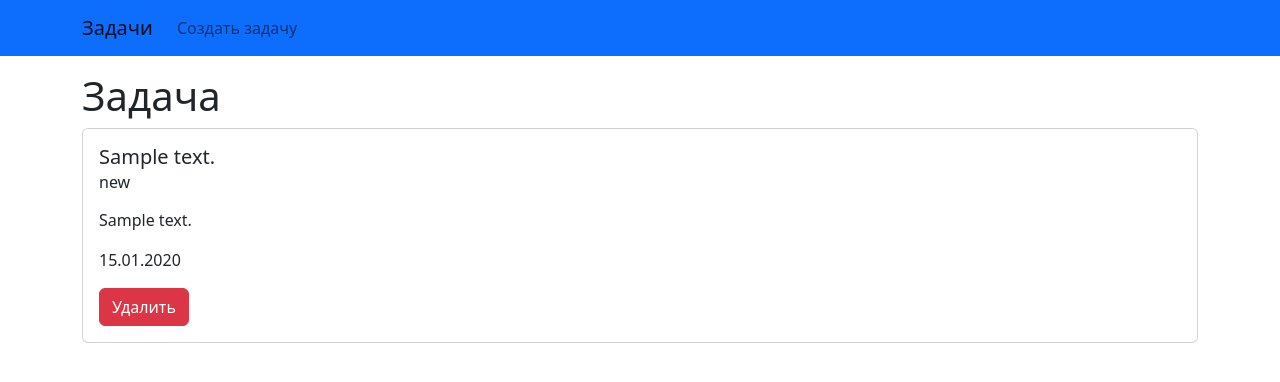
After one commit to Sagynbek123456789/homework_52_-_-homework_52_-_-_-, a Django app: page /task/1/ in a window 1280 px wide. The commit adds this page. Shown: the top 382 px of the page. Run offline with Django 4.2, Linux system fonts and the light colour scheme; tables that the repository leaves empty hold one stand-in row (values such as "Sample post").

Commit message:
добавил новые данные

```diff
--- a/sours/webapp/models.py
+++ b/sours/webapp/models.py
@@ -6,6 +6,7 @@ status_choices = [('new', 'Новая'), ('in_progress', 'В процессе'),
 # Create your models here.
 class Task(models.Model):
     description = models.CharField(max_length=60, null=False, blank=False, verbose_name='Описание')
+    more_description = models.TextField(max_length=500, null=True, blank=True, verbose_name='Подробное описание')
     status = models.CharField(max_length=20, choices=status_choices, default=status_choices[0][0],
                               verbose_name='Статус')
     date_of_completion = models.DateField(null=True, blank=True , verbose_name='Дата выполнения')
--- /dev/null
+++ b/sours/webapp/templates/base.html
@@ -0,0 +1,33 @@
+<!doctype html>
+<html lang="en">
+  <head>
+    <meta charset="utf-8">
+    <meta name="viewport" content="width=device-width, initial-scale=1">
+    <title>{% block title %}Задачи{% endblock %}</title>
+    <link href="https://cdn.jsdelivr.net/npm/bootstrap@5.2.3/dist/css/bootstrap.min.css" rel="stylesheet" integrity="sha384-rbsA2VBKQhggwzxH7pPCaAqO46MgnOM80zW1RWuH61DGLwZJEdK2Kadq2F9CUG65" crossorigin="anonymous">
+  </head>
+    <body>
+      <nav class="navbar navbar-expand-lg bg-primary" data-bs-theme="dark">
+          <div class="container">
+              <a class="navbar-brand" href="{% url 'index' %}">Задачи</a>
+              <button class="navbar-toggler" type="button" data-bs-toggle="collapse"
+                      data-bs-target="#navbarNav" aria-controls="navbarNav"
+                      aria-expanded="false" aria-label="Toggle navigation">
+                  <span class="navbar-toggler-icon"></span>
+              </button>
+              <div class="collapse navbar-collapse" id="navbarNav">
+                  <ul class="navbar-nav">
+                      {% block menu %}
+                      {% endblock %}
+                  </ul>
+              </div>
+          </div>
+      </nav>
+      <div class="container  py-3">
+
+          {% block content %}
+          {% endblock %}
+          <script src="https://cdn.jsdelivr.net/npm/bootstrap@5.2.3/dist/js/bootstrap.bundle.min.js" integrity="sha384-kenU1KFdBIe4zVF0s0G1M5b4hcpxyD9F7jL+jjXkk+Q2h455rYXK/7HAuoJl+0I4" crossorigin="anonymous"></div>
+      </div>
+    </body>
+</html>
--- /dev/null
+++ b/sours/webapp/templates/task_view.html
@@ -0,0 +1,25 @@
+{% extends 'base.html' %}
+{% block title %}Задача{% endblock %}
+
+{% block menu %}
+    <li class="nav-item">
+        <a class="nav-link" aria-current="page" href="{% url 'task_create' %}">Создать задачу</a>
+    </li>
+{% endblock %}
+
+{% block content %}
+    <h1>Задача</h1>
+    <div class="card">
+        <div class="card-body">
+            <h5 class="card-title">{{ task.description }}</h5>
+            <h6 class="card-subtitle mb-2 text-body-secondary">{{ task.status }}</h6>
+            <p class="card-text">{{ task.more_description|linebreaks }}</p>
+            <p class="card-text">{{ task.date_of_completion|date:'d.m.Y' }}</p>
+            <form action="{% url 'task_delete' %}" method="POST">
+                {% csrf_token %}
+                <input type="hidden" name="id" value="{{ task.id }}">
+                <button type="submit" class="btn btn-danger">Удалить</button>
+            </form>
+        </div>
+    </div>
+{% endblock %}
--- a/sours/webapp/urls.py
+++ b/sours/webapp/urls.py
@@ -1,8 +1,9 @@
 from django.urls import path
-from webapp.views import index_view, task_create_view, task_delete_view
+from webapp.views import index_view, task_create_view, task_delete_view, task_view
 
 urlpatterns = [
-    path('', index_view),
-    path('task/add/', task_create_view),
-    path('task/delete/', task_delete_view)
+    path('', index_view, name='index'),
+    path('task/add/', task_create_view, name='task_create'),
+    path('task/delete/', task_delete_view, name='task_delete'),
+    path('task/<int:pk>/', task_view, name='task_view')
 ]
--- a/sours/webapp/views.py
+++ b/sours/webapp/views.py
@@ -1,12 +1,17 @@
-from django.shortcuts import render
+from django.shortcuts import render, get_object_or_404, redirect
 from webapp.models import Task, status_choices
-from django.http import HttpResponseRedirect
 
 
 # Create your views here.
 def index_view(request):
     tasks = Task.objects.all()
     return render(request, 'index.html', {'tasks': tasks})
+
+
+def task_view(request, *args, pk, **kwargs):
+    task = get_object_or_404(Task, pk=pk)
+    return render(request, 'task_view.html',  {'task': task})
+
 
 
 def task_create_view(request):
@@ -18,7 +23,7 @@ def task_create_view(request):
             status=request.POST.get('status'),
             date_of_completion=request.POST.get('date_of_completion')
         )
-        return HttpResponseRedirect('/')
+        return redirect('index')
 
 
 def task_delete_view(request):
@@ -26,7 +31,7 @@ def task_delete_view(request):
         task_id = request.POST.get('id')
         task = Task.objects.get(id=task_id)
         task.delete()
-        return HttpResponseRedirect('/')
+        return redirect('index')
 
 
 
```
Also changed, not shown: sours/webapp/templates/index.html (+16 -18 lines), sours/webapp/templates/task_create.html (+5 -19 lines), sours/webapp/migrations/0002_alter_task_date_of_completion.py (added), sours/webapp/migrations/0003_task_more_description.py (added).
